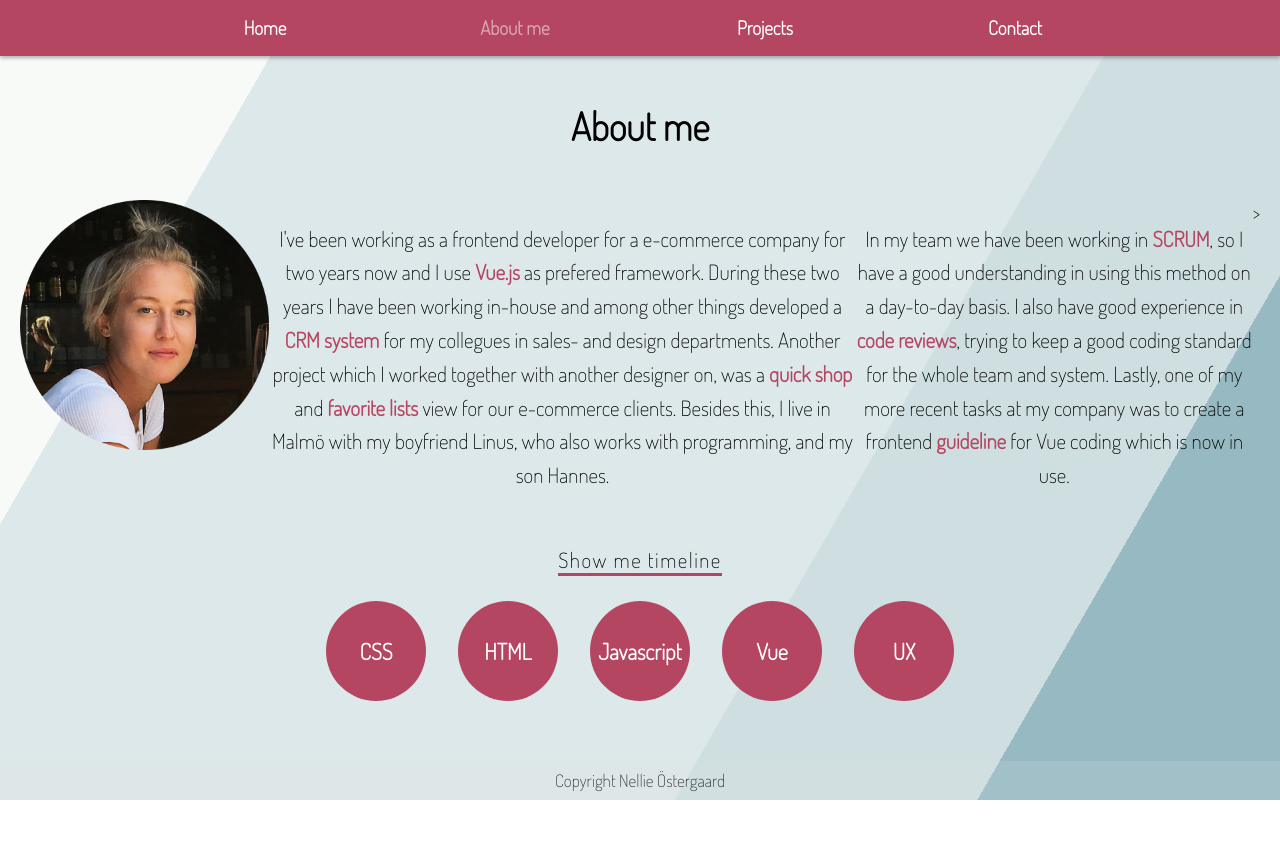
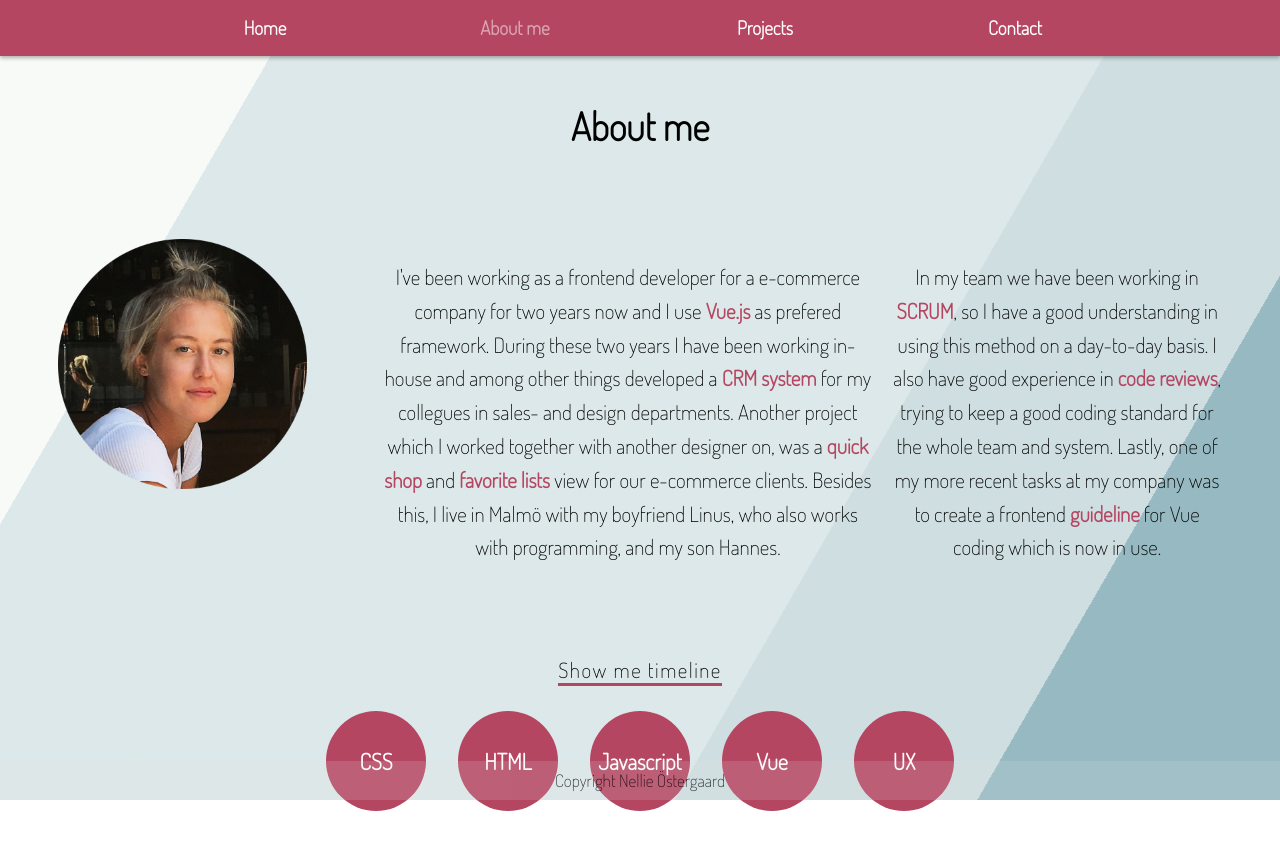
Before and after one commit to nellieostergaard/my-portfolio, a Vue app in the folder my-portfolio/: page /about in a window 1280 px wide. Shown: the top 850 px of the page. Before the commit the page ends 800 px from the top, so only its background shows below. Built offline with nearby package versions, Linux system fonts and the light colour scheme; what vue-draggable, vue-resource would draw is missing.

Commit message:
about page lineup

```diff
--- a/my-portfolio/src/assets/scss/style.scss
+++ b/my-portfolio/src/assets/scss/style.scss
@@ -664,17 +664,23 @@ body {
   .me-content-container {
     display: flex;
     justify-content: center;
+    flex-direction: row;
+    margin: 2em;
     .picture-me {
       height: 250px;
       width: 250px;
+      margin-right: 4em;
     }
-    .text-me, .text-skills {
+    p {
         max-width: 70%;
         font-size: 1.1em;
         line-height: 1.6em;
         a {
           color: $feature;
           font-weight: 600;
+        }
+        &:first-of-type {
+            margin-right: 1em;
         }
     }
   }
--- a/my-portfolio/src/views/About.vue
+++ b/my-portfolio/src/views/About.vue
@@ -5,10 +5,8 @@
     <div class="about-content">
       <div class="me-content-container">
         <img class="picture-me" src="../assets/images/me.png" />
-        <p class="text-me" v-html="$store.state.textMe" />
-        <br />
-        <p class="text-skills" v-html="$store.state.textSkills" />
-        >
+        <p v-html="$store.state.textMe" />
+        <p v-html="$store.state.textSkills" />
       </div>
       <ButtonComponent :text="$store.state.aboutToggleText" />
       <div class="toggle-content-container">
```
